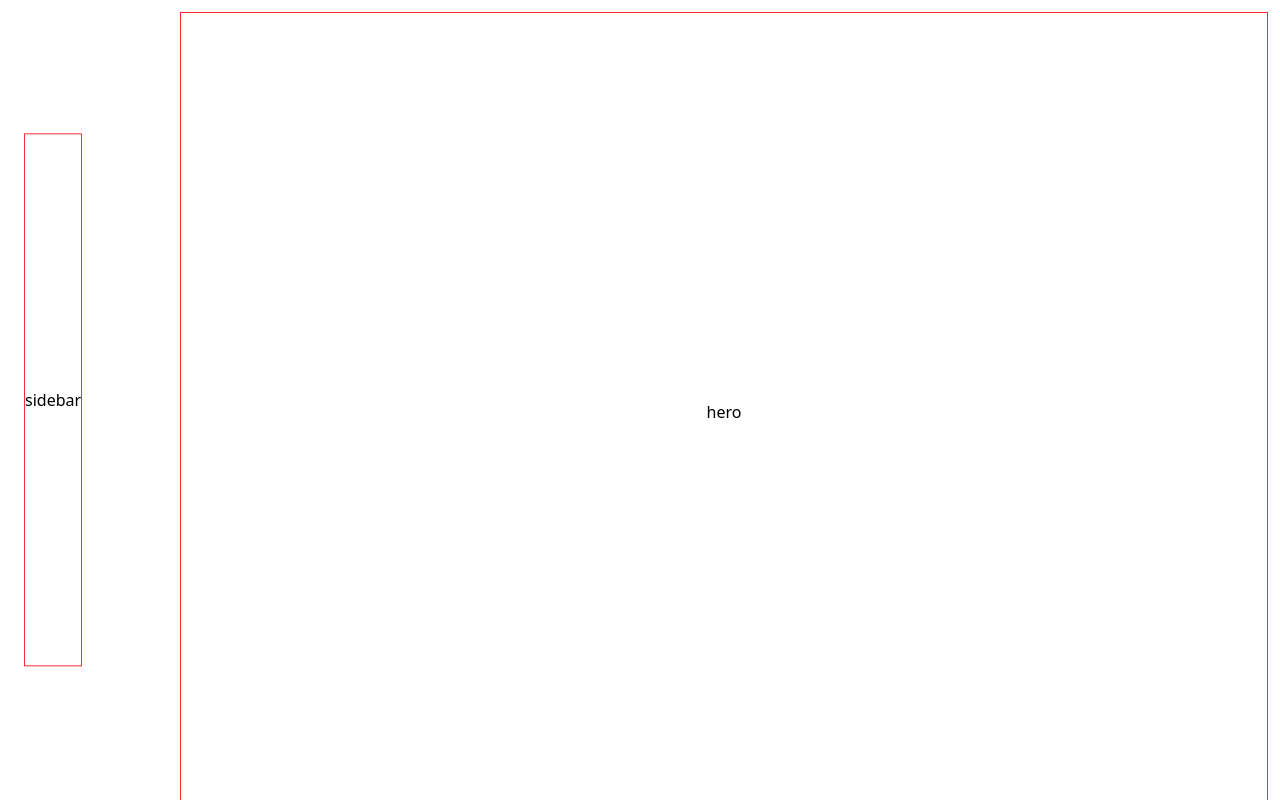
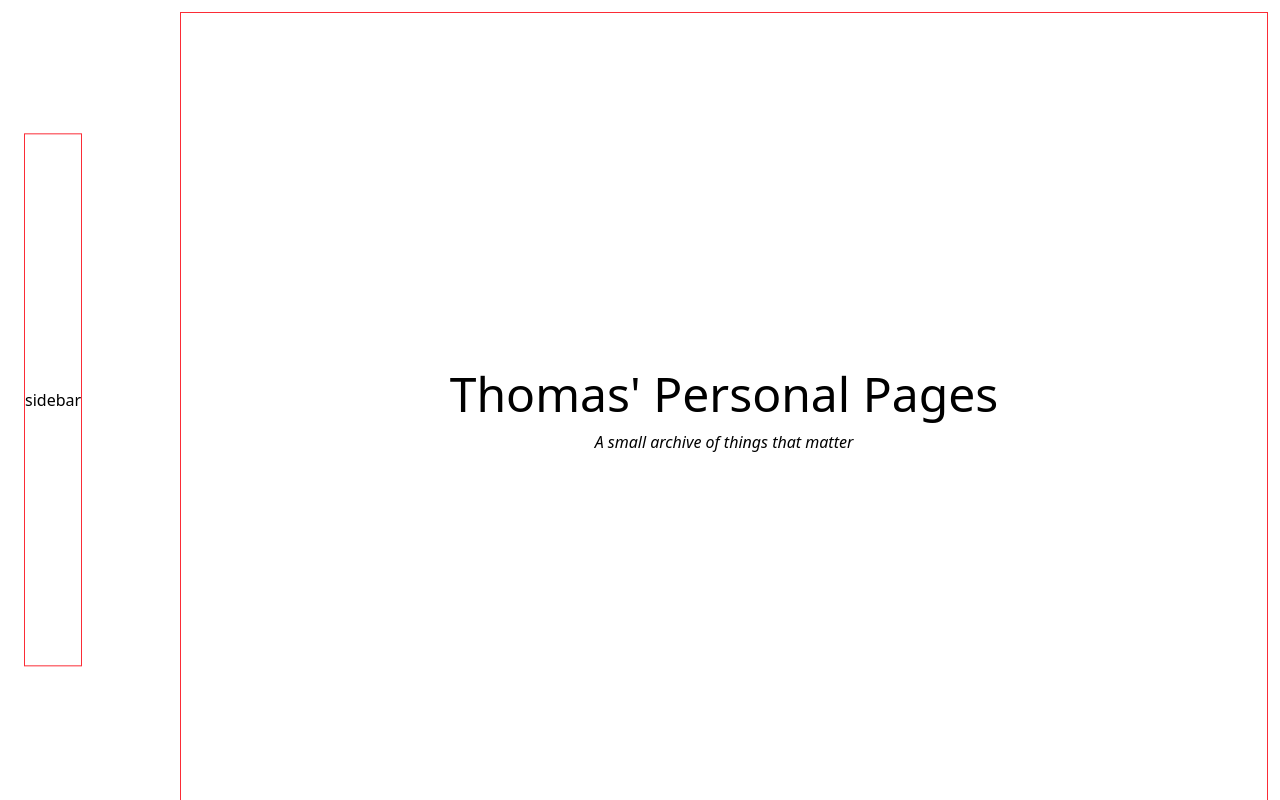
Before and after one commit to denoire/denoire.github.io, a Next.js app: page / in a window 1280 px wide. Shown: the top 800 px of the page. Built offline with nearby package versions, Linux system fonts and the light colour scheme.

Commit message:
Add website title and subtitle to hero

```diff
--- a/app/components/Hero.js
+++ b/app/components/Hero.js
@@ -1,12 +1,20 @@
+import Image from 'next/image';
+import React from "react";
+
 export default function Hero() {
     return (
-        <section className="
+        <section
+            id="hero"
+            className="
             border border-red-500
             min-h-screen
             flex flex-col justify-center items-center text-center
             "
         >
-            hero
+            <h1 className="text-5xl mb-3">Thomas&apos; Personal Pages</h1>
+            <p className="italic">
+                A small archive of things that matter
+            </p>
         </section>
-    );
+);
 }
```
